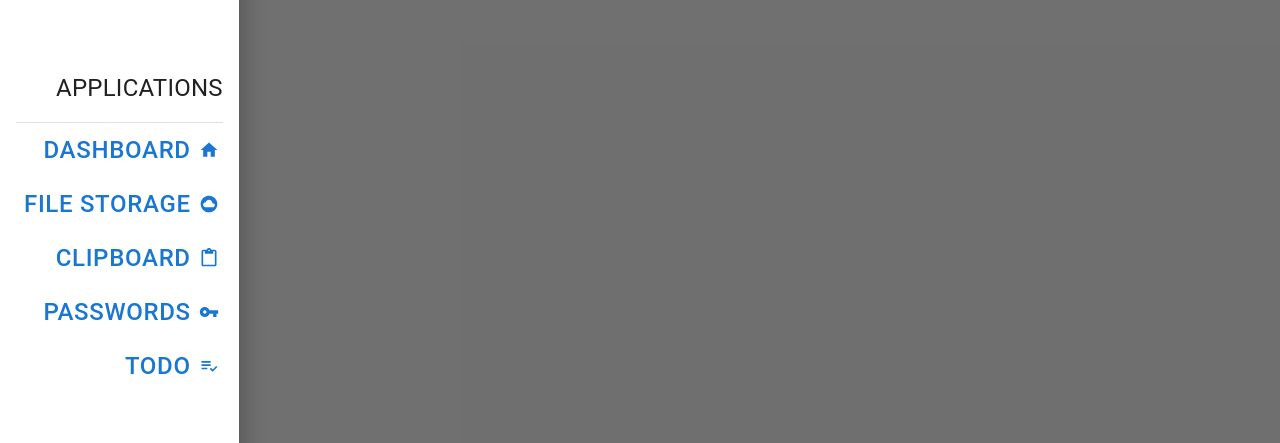
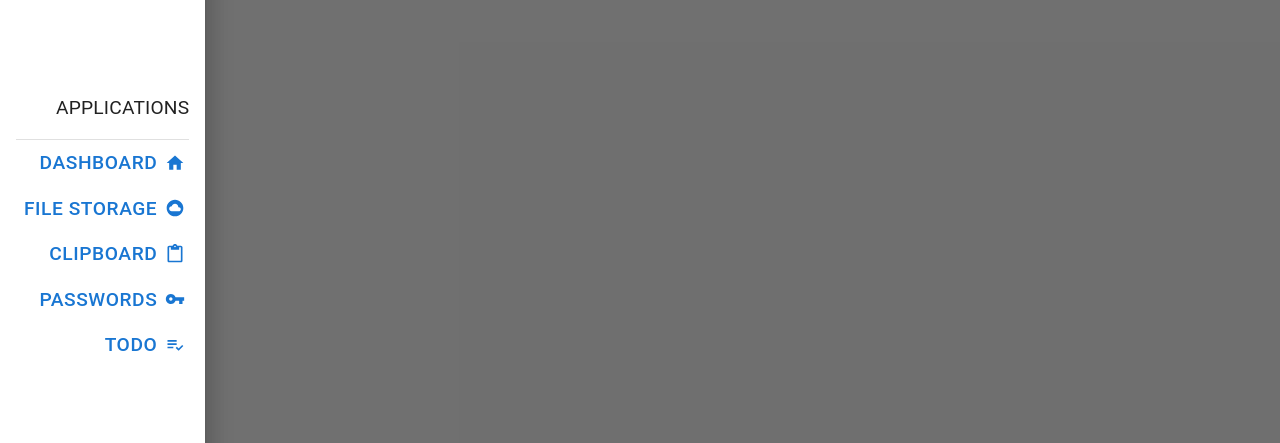
Before and after one commit to daryl-sen/homeshare-api, a React (Create React App) app in the folder frontend/: page / in a window 1280 px wide. Both pictures are taken after a click on the button "menu". Shown: the part 169-612 px from the top of the page. Built offline with nearby package versions, Linux system fonts and the light colour scheme.

Commit message:
adjust navigation button size

```diff
--- a/frontend/src/modules/layout/modules/MainAppBar/submodules/MainDrawer/MainDrawer.tsx
+++ b/frontend/src/modules/layout/modules/MainAppBar/submodules/MainDrawer/MainDrawer.tsx
@@ -26,7 +26,7 @@ export default function MainDrawer({ isOpen, setIsOpen }: MainDrawerProps) {
           sx={{
             textAlign: "right",
             mb: 2,
-            fontSize: "1.5em",
+            fontSize: "1.2em",
           }}
         >
           APPLICATIONS
--- a/frontend/src/modules/layout/modules/MainAppBar/submodules/MainDrawer/submodules/NavigationButton.tsx
+++ b/frontend/src/modules/layout/modules/MainAppBar/submodules/MainDrawer/submodules/NavigationButton.tsx
@@ -15,7 +15,7 @@ export default function NavigationButton({
   return (
     <Button
       endIcon={icon}
-      sx={{ justifyContent: "flex-end", fontSize: "1.5em" }}
+      sx={{ justifyContent: "flex-end", fontSize: "1.2em" }}
       onClick={handleClick}
     >
       {children}
```
